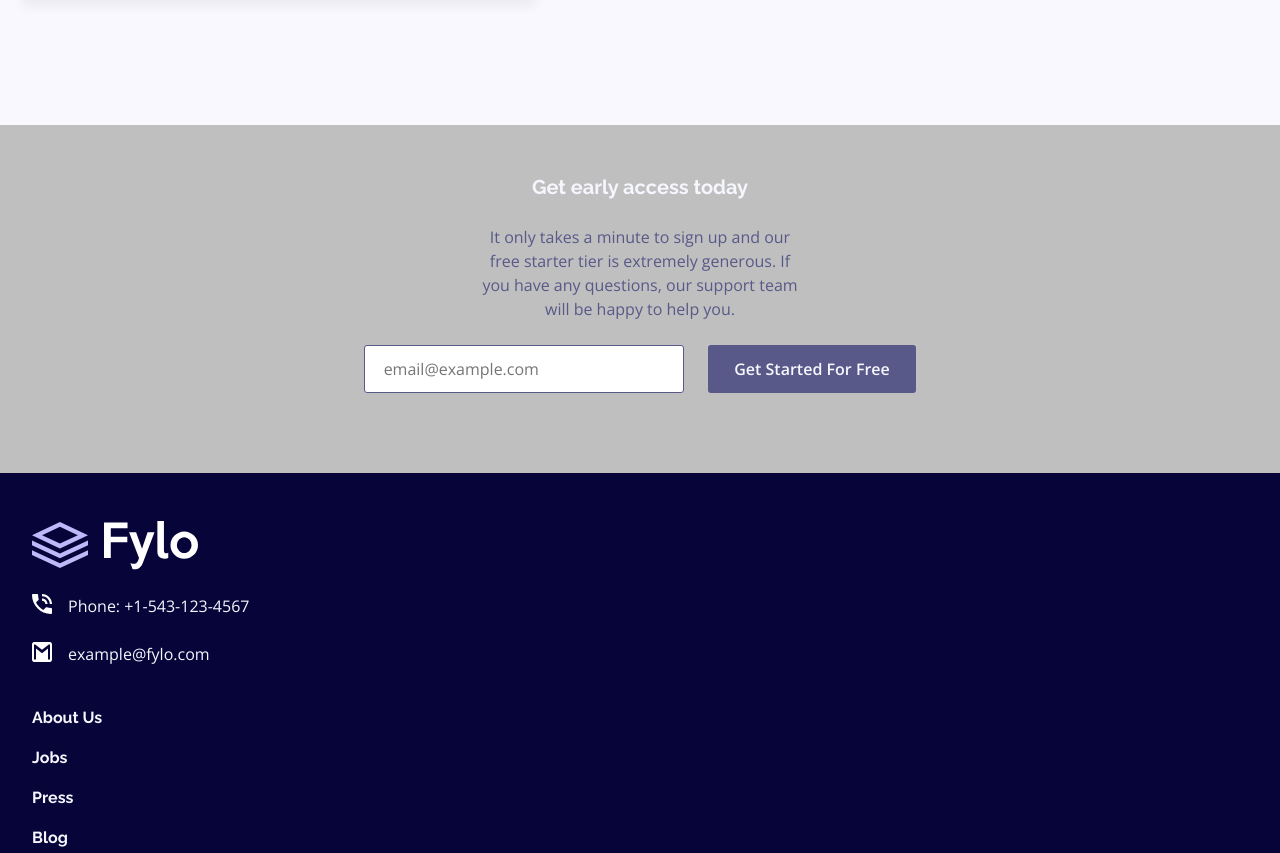
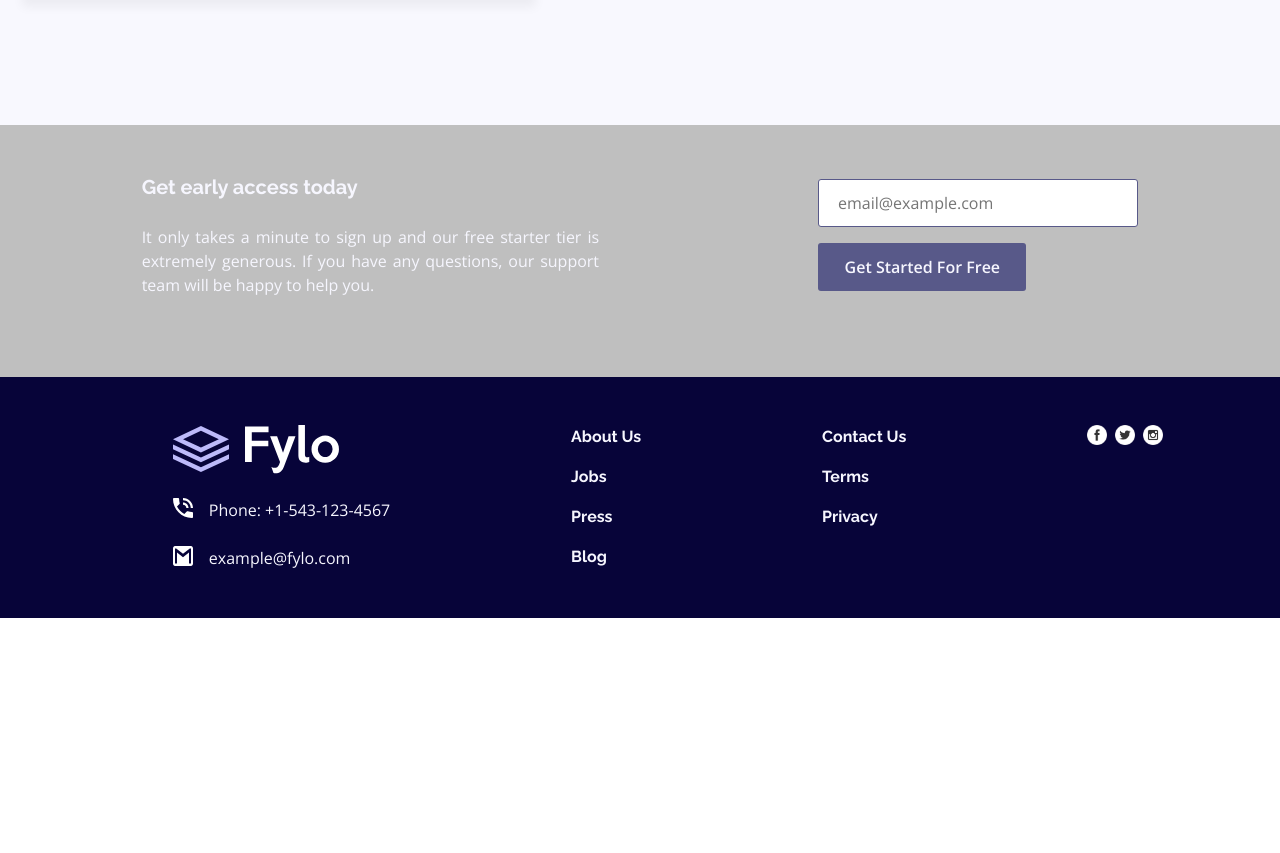
Before and after one commit to Demo004/Fylo-Front-end-mentor, a website built with Vite: page index.html in a window 1280 px wide. Shown: the part 1389-2242 px from the top of the page. After the commit the page ends 2007 px from the top, so only its background shows below. Built offline with nearby package versions, Linux system fonts and the light colour scheme.

Commit message:
responsiveness for contact

```diff
--- a/index.html
+++ b/index.html
@@ -120,6 +120,7 @@
             extremely generous. If you have any questions, our support team will
             be happy to help you.
           </p>
+        </div>
 
         <div class="hero__search-bar">
           <input
@@ -129,13 +130,11 @@
           />
           <button class="btn">Get Started For Free</button>
         </div>
-        </div>
       </section>
 
       <!-- contact -->
       <section class="contact container">
         <div class="contact__wrapper">
-
           <div class="contact__wrapper1">
             <img src="/logo-bottom.svg" alt="logo" class="contact__logo" />
 
@@ -170,16 +169,19 @@
             <h4 class="contact__terms">Terms</h4>
             <h4 class="contact__privacy">Privacy</h4>
           </div>
+
+          <div class="icon">
+          <img src="/facebook.png" alt="" class="facebook" />
+          <img src="/twitter.png" alt="" class="twitter" />
+          <img src="/instagram.png" alt="" class="instagram" />
+        </div>
         </div>
 
         <div class="icons">
-
-          <img src="/facebook.png" alt="" class="facebook">
-          <img src="/twitter.png" alt="" class="twitter">
-          <img src="/instagram.png" alt="" class="instagram">
-
+          <img src="/facebook.png" alt="" class="facebook" />
+          <img src="/twitter.png" alt="" class="twitter" />
+          <img src="/instagram.png" alt="" class="instagram" />
         </div>
-
       </section>
     </main>
 
--- a/style/components/contact.css
+++ b/style/components/contact.css
@@ -83,3 +83,42 @@
   width: 20px;
   gap: 0.5rem;
 }
+
+.icon{
+  display: none;
+}
+
+/* xs */
+/* @media (min-width: 475px) {} */
+
+/* sm */
+/* @media (min-width: 640px) {} */
+
+/* md */
+/* @media (min-width: 768px) {} */
+
+/* lg */
+/* @media (min-width: 1024px) {} */
+
+/* xl */
+@media (min-width: 1280px) {
+
+  .contact__wrapper {
+    display: flex;
+    flex-direction: row;
+    justify-content: space-evenly;
+  }
+  .icon {
+    display: flex;
+    cursor: pointer;
+    width: 20px;
+    gap: 0.5rem;
+  }
+
+  .icons{
+    display: none;
+  }
+}
+
+/* 2xl */
+/* @media (min-width: 1536px) {} */
--- a/style/components/sign-in.css
+++ b/style/components/sign-in.css
@@ -43,7 +43,35 @@
 
 /* xl */
 @media (min-width: 1280px) {
+  .sign-in {
+    display: flex;
+    flex-direction: row;
+    justify-content: space-around;
+    align-items: center;
+  }
 
+  .sign-in__wrapper {
+    display: flex;
+    flex-direction: column;
+    align-items: flex-start;
+    gap: 1.5rem;
+    padding: 0;
+    margin: 0;
+    width: fit-content;
+  }
+
+  .sign-in__description {
+    text-align: justify;
+    max-width: 50ch;
+    color: var(--clr-light-grey-blue);
+  }
+
+  .hero__search-bar {
+    width: fit-content;
+    display: flex;
+    flex-direction: column;
+    gap: 1rem;
+  }
 }
 
 /* 2xl */
```
Lines whose indentation alone changed are shown as unchanged.
